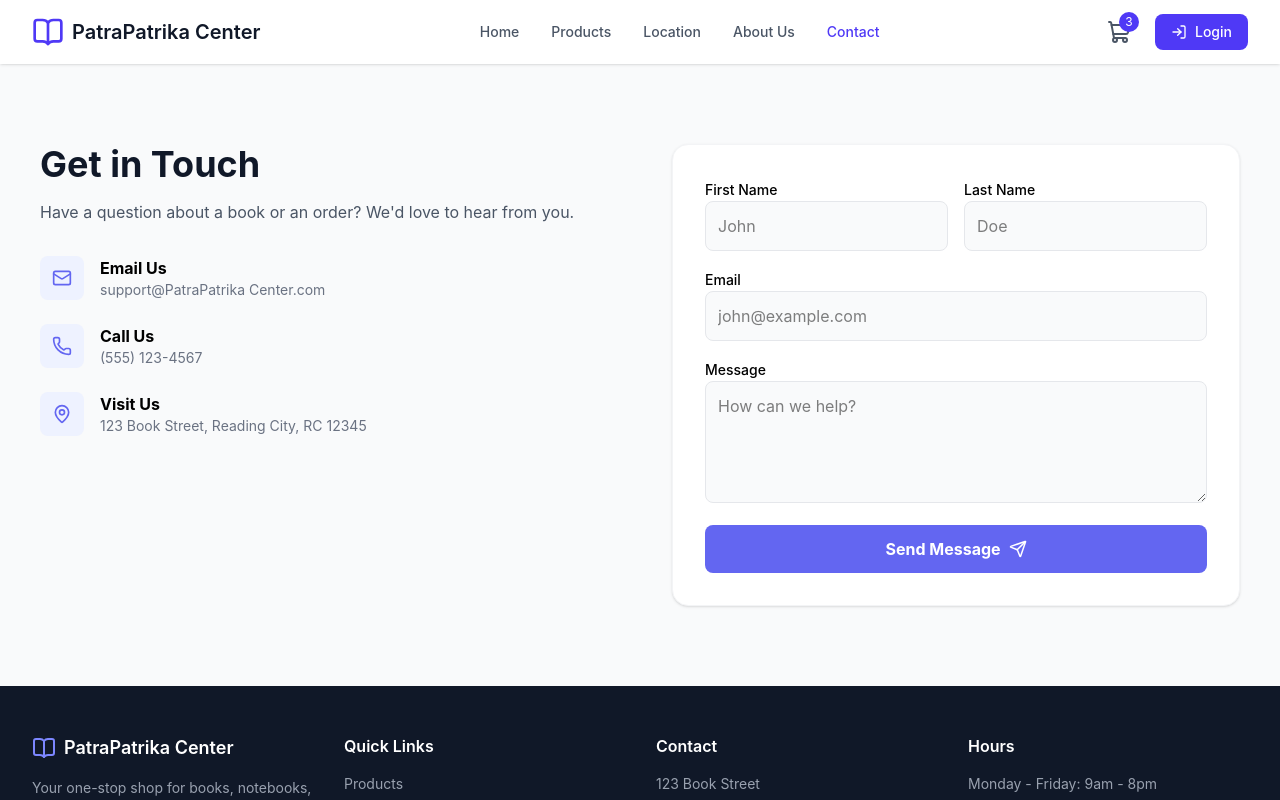
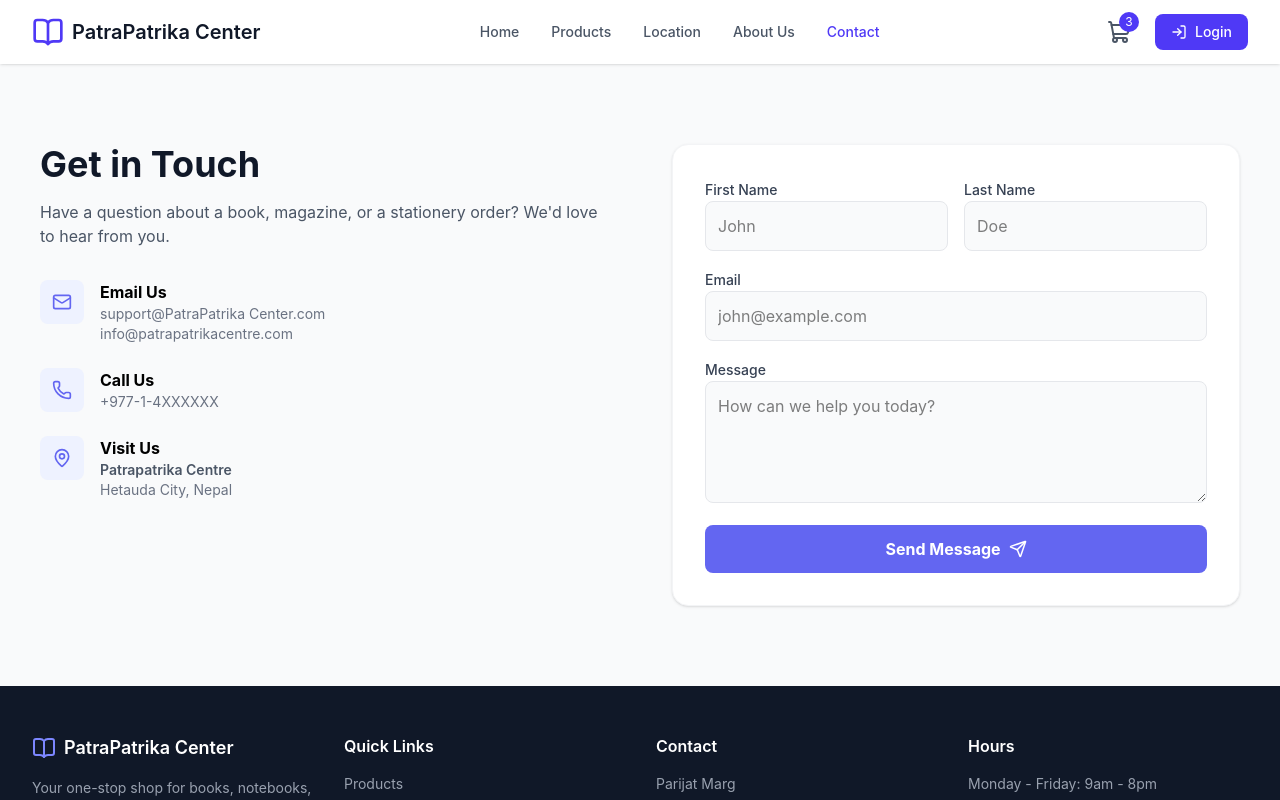
Before and after one commit to ASLENIX-NP/bookstore-, a React (Vite) app in the folder my-react-app/: page /contact in a window 1280 px wide. Shown: the top 800 px of the page. Built offline with nearby package versions, Linux system fonts and the light colour scheme.

Commit message:
Resolve merge conflicts and clean duplicate text

```diff
--- a/my-react-app/src/components/Footer.jsx
+++ b/my-react-app/src/components/Footer.jsx
@@ -22,7 +22,7 @@ const Footer = () => {
         </div>
         <div>
           <h4 className="text-white font-bold mb-4">Contact</h4>
-          <p className="text-sm">123 Book Street, Reading City<br/>(555) 123-4567</p>
+          <p className="text-sm">Parijat Marg<br/>(555) 123-4567</p>
         </div>
         <div>
           <h4 className="text-white font-bold mb-4">Hours</h4>
--- a/my-react-app/src/components/Hero.jsx
+++ b/my-react-app/src/components/Hero.jsx
@@ -2,7 +2,7 @@ function Hero() {
   return (
     <div className="text-center py-20 bg-gray-100">
       <h1 className="text-5xl font-bold">
-        Welcome to BookStore 📚
+        Welcome to Patrapatrika Centre 📚
       </h1>
 
       <p className="mt-4 text-gray-600">
--- a/my-react-app/src/components/Navbar.jsx
+++ b/my-react-app/src/components/Navbar.jsx
@@ -7,7 +7,7 @@ const Navbar = () => {
     <nav className="flex items-center justify-between px-10 py-5 bg-white border-b border-gray-100 sticky top-0 z-50">
       <Link to="/" className="flex items-center gap-2 text-[#6366F1] font-bold text-2xl">
         <BookOpen size={28} />
-        <span className="text-gray-900">Book Store</span>
+        <span className="text-gray-900">Patrapatrika Centre</span>
       </Link>
 
       <div className="hidden md:flex items-center gap-8 text-sm font-medium text-gray-600">
@@ -21,9 +21,7 @@ const Navbar = () => {
       <div className="flex items-center gap-5">
         <div className="relative">
           <ShoppingCart className="text-gray-700" size={24} />
-          <span className="absolute -top-2 -right-2 bg-[#6366F1] text-white text-[10px] w-5 h-5 flex items-center justify-center rounded-full border-2 border-white">
-            3
-          </span>
+
         </div>
         <Menu className="md:hidden text-gray-700" size={24} />
       </div>
--- a/my-react-app/src/layout/Layout.jsx
+++ b/my-react-app/src/layout/Layout.jsx
@@ -38,7 +38,11 @@ export default function Layout() {
     navigate('/');
   };
 
-  // कार्ट बटन क्लिक हुँदा लगइन चेक गर्ने साझा फङ्ग्सन
+
+
+
+
+
   const handleCartClick = () => {
     if (isAuthenticated) {
       navigate('/cart');
@@ -58,7 +62,11 @@ export default function Layout() {
             {/* Logo */}
             <Link to="/" className="flex items-center gap-2">
               <BookOpen className="w-8 h-8 text-indigo-600" />
+
               <span className="text-xl font-semibold text-gray-900">PatraPatrika Center</span>
+
+
+
             </Link>
 
             {/* Desktop Navigation */}
@@ -81,7 +89,11 @@ export default function Layout() {
             {/* Icons Tray */}
             <div className="flex items-center gap-4">
 
+
               {/* Shopping Cart (बदलेर button बनाइयो र सुरक्षा थपियो) */}
+
+
+
               <button
                 onClick={handleCartClick}
                 className="relative p-2 text-gray-600 hover:text-indigo-600 transition-colors cursor-pointer focus:outline-none"
@@ -110,7 +122,11 @@ export default function Layout() {
                           <p className="text-xs text-gray-500">{user?.email}</p>
                         </div>
 
+
                         {/* एडमिन प्यानल जाने लिंक - ड्रपडाउन भित्र थपियो */}
+
+
+
                         <Link
                           to="/admin"
                           onClick={() => setUserMenuOpen(false)}
@@ -176,8 +192,11 @@ export default function Layout() {
                       <p className="text-xs text-gray-500">{user?.email}</p>
                     </div>
 
+
                     {/* मोबाइल मेनुमा पनि एडमिन ड्यासबोर्ड राखियो */}
-                    <Link
+
+
+                  <Link
                       to="/admin"
                       onClick={() => setMobileMenuOpen(false)}
                       className="w-full text-left px-2 py-2 text-sm font-semibold text-amber-600 hover:text-amber-700 flex items-center gap-2 mb-2"
@@ -225,7 +244,11 @@ export default function Layout() {
             <div>
               <div className="flex items-center gap-2 mb-4">
                 <BookOpen className="w-6 h-6 text-indigo-400" />
+
                 <span className="text-lg font-semibold">PatraPatrika Center</span>
+
+
+
               </div>
               <p className="text-gray-400 text-sm">
                 Your one-stop shop for books, notebooks, and quality stationery.
@@ -244,7 +267,7 @@ export default function Layout() {
             <div>
               <h3 className="font-semibold mb-4">Contact</h3>
               <ul className="space-y-2 text-sm text-gray-400">
-                <li>123 Book Street</li>
+                <li>Parijat Marg</li>
                 <li>Reading City, RC 12345</li>
                 <li>Phone: (555) 123-4567</li>
                 <li>Email: info@PatraPatrika Center.com</li>
@@ -262,7 +285,11 @@ export default function Layout() {
           </div>
 
           <div className="border-t border-gray-800 mt-8 pt-8 text-center text-sm text-gray-400">
+
             <p>&copy; 2026 PatraPatrika Center. All rights reserved.</p>
+
+
+
           </div>
         </div>
       </footer>
--- a/my-react-app/src/pages/Contact.jsx
+++ b/my-react-app/src/pages/Contact.jsx
@@ -1,16 +1,24 @@
 import React from 'react';
 import { Mail, Phone, MapPin, Send } from "lucide-react";
-import { ImageWithFallback } from "../components/ImageWithFallback";
 
 const Contact = () => {
+
+  const handleSubmit = (e) => {
+    e.preventDefault();
+    alert("Thank you for reaching out! Patrapatrika Centre will get back to you soon.");
+  };
+
   return (
-    <div className="py-20 px-10 max-w-7xl mx-auto">
+    <div className="py-20 px-10 max-w-7xl mx-auto animate-in fade-in duration-500">
       <div className="grid grid-cols-1 md:grid-cols-2 gap-16">
         {/* Contact Info */}
         <div className="space-y-8">
           <div>
+
             <h1 className="text-4xl font-bold text-gray-900 mb-4">Get in Touch</h1>
-            <p className="text-gray-600">Have a question about a book or an order? We'd love to hear from you.</p>
+            <p className="text-gray-600">
+              Have a question about a book, magazine, or a stationery order? We'd love to hear from you.
+            </p>
           </div>
 
           <div className="space-y-6">
@@ -18,21 +26,31 @@ const Contact = () => {
               <div className="bg-indigo-50 p-3 rounded-lg text-[#6366F1]"><Mail size={20}/></div>
               <div>
                 <h4 className="font-bold">Email Us</h4>
+
                 <p className="text-gray-500 text-sm">support@PatraPatrika Center.com</p>
+
+
+                <p className="text-gray-500 text-sm">info@patrapatrikacentre.com</p>
+
               </div>
             </div>
+
             <div className="flex items-start gap-4">
               <div className="bg-indigo-50 p-3 rounded-lg text-[#6366F1]"><Phone size={20}/></div>
               <div>
                 <h4 className="font-bold">Call Us</h4>
-                <p className="text-gray-500 text-sm">(555) 123-4567</p>
+
+                <p className="text-gray-500 text-sm">+977-1-4XXXXXX</p>
               </div>
             </div>
+
             <div className="flex items-start gap-4">
               <div className="bg-indigo-50 p-3 rounded-lg text-[#6366F1]"><MapPin size={20}/></div>
               <div>
                 <h4 className="font-bold">Visit Us</h4>
-                <p className="text-gray-500 text-sm">123 Book Street, Reading City, RC 12345</p>
+
+                <p className="text-gray-600 text-sm font-semibold">Patrapatrika Centre</p>
+                <p className="text-gray-500 text-sm">Hetauda City, Nepal</p>
               </div>
             </div>
           </div>
@@ -40,26 +58,26 @@ const Contact = () => {
 
         {/* Contact Form */}
         <div className="bg-white p-8 rounded-2xl shadow-sm border border-gray-100">
-          <form className="space-y-4">
+          <form onSubmit={handleSubmit} className="space-y-4">
             <div className="grid grid-cols-2 gap-4">
               <div className="space-y-2">
-                <label className="text-sm font-medium">First Name</label>
-                <input type="text" className="w-full p-3 bg-gray-50 border border-gray-200 rounded-lg focus:outline-none focus:border-[#6366F1]" placeholder="John" />
+                <label className="text-sm font-medium text-gray-700">First Name</label>
+                <input type="text" required className="w-full p-3 bg-gray-50 border border-gray-200 rounded-lg focus:outline-none focus:border-[#6366F1]" placeholder="John" />
               </div>
               <div className="space-y-2">
-                <label className="text-sm font-medium">Last Name</label>
-                <input type="text" className="w-full p-3 bg-gray-50 border border-gray-200 rounded-lg focus:outline-none focus:border-[#6366F1]" placeholder="Doe" />
+                <label className="text-sm font-medium text-gray-700">Last Name</label>
+                <input type="text" required className="w-full p-3 bg-gray-50 border border-gray-200 rounded-lg focus:outline-none focus:border-[#6366F1]" placeholder="Doe" />
               </div>
             </div>
             <div className="space-y-2">
-              <label className="text-sm font-medium">Email</label>
-              <input type="email" className="w-full p-3 bg-gray-50 border border-gray-200 rounded-lg focus:outline-none focus:border-[#6366F1]" placeholder="john@example.com" />
+              <label className="text-sm font-medium text-gray-700">Email</label>
+              <input type="email" required className="w-full p-3 bg-gray-50 border border-gray-200 rounded-lg focus:outline-none focus:border-[#6366F1]" placeholder="john@example.com" />
             </div>
             <div className="space-y-2">
-              <label className="text-sm font-medium">Message</label>
-              <textarea rows="4" className="w-full p-3 bg-gray-50 border border-gray-200 rounded-lg focus:outline-none focus:border-[#6366F1]" placeholder="How can we help?"></textarea>
+              <label className="text-sm font-medium text-gray-700">Message</label>
+              <textarea rows="4" required className="w-full p-3 bg-gray-50 border border-gray-200 rounded-lg focus:outline-none focus:border-[#6366F1]" placeholder="How can we help you today?"></textarea>
             </div>
-            <button className="w-full bg-[#6366F1] text-white font-bold py-3 rounded-lg flex items-center justify-center gap-2 hover:bg-[#4F46E5] transition-colors">
+            <button type="submit" className="w-full bg-[#6366F1] text-white font-bold py-3 rounded-lg flex items-center justify-center gap-2 hover:bg-[#4F46E5] transition-colors cursor-pointer">
               Send Message <Send size={18}/>
             </button>
           </form>
--- a/my-react-app/src/pages/Location.jsx
+++ b/my-react-app/src/pages/Location.jsx
@@ -18,7 +18,7 @@ const Location = () => {
         {/* Left Side: Store Info */}
         <div className="space-y-8">
           <div className="bg-gray-50 p-8 rounded-2xl border border-gray-100">
-            <h2 className="text-2xl font-bold mb-6 text-[#6366F1]">BookHaven Main Store</h2>
+            <h2 className="text-2xl font-bold mb-6 text-[#6366F1]">Patrapatrika Centre Main Store</h2>
 
             <div className="space-y-6">
               <div className="flex items-start gap-4">
```
Also changed, not shown: my-react-app/src/pages/Home.jsx (+104 -43 lines), my-react-app/src/pages/Login.jsx (+66 -35 lines).
